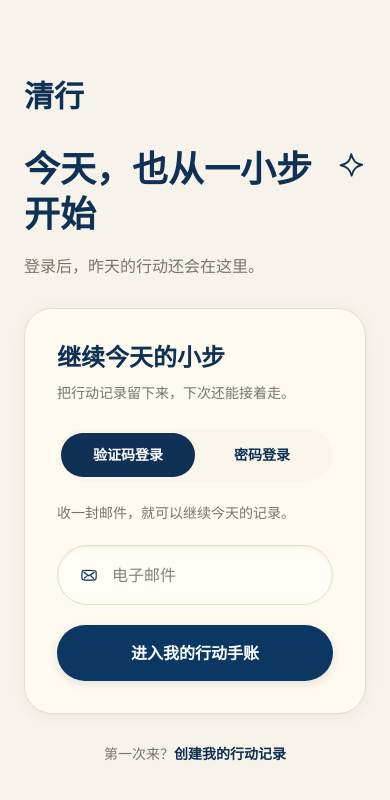
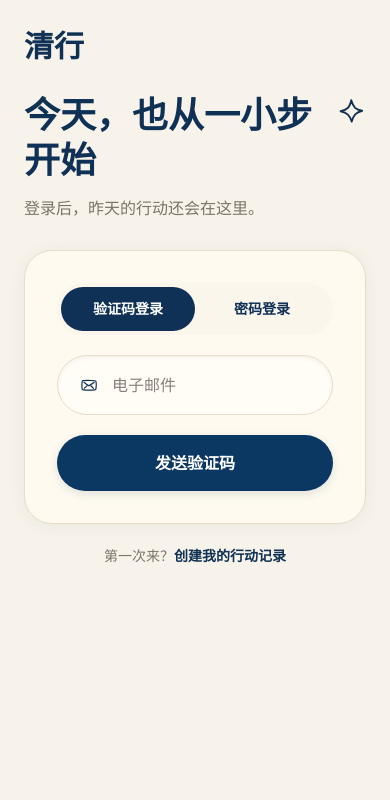
Before and after one commit to 985253170-arch/ai-todo, a Next.js app in the folder apps/mobile-app/: page / in a window 390 px wide. Both pictures are taken after a click on the button "开始使用". Shown: the top 800 px of the page. Built offline with nearby package versions, Linux system fonts and the light colour scheme.

Commit message:
feat: refine mobile welcome and otp mock flow
Co-Authored-By: Claude Opus 4.8 (1M context) <noreply@anthropic.com>

```diff
--- a/apps/mobile-app/components/auth/OtpLoginPage.tsx
+++ b/apps/mobile-app/components/auth/OtpLoginPage.tsx
@@ -1,17 +1,25 @@
 "use client";
 
-import { useState, type FormEvent } from "react";
+import {
+  useCallback,
+  useEffect,
+  useRef,
+  useState,
+  type FormEvent,
+} from "react";
 import type { AuthScreen } from "@/types/app";
 import { IconMail, IconStar } from "@/components/icons";
+import { useBackController } from "@/contexts/BackControllerContext";
 import { PaperCard } from "@/components/ui/PaperCard";
 import { PrimaryButton } from "@/components/ui/PrimaryButton";
 import { TextInput } from "@/components/ui/TextInput";
-import { loginWithOtp } from "@/services/authService.mock";
 
 interface OtpLoginPageProps {
   onNavigate: (screen: AuthScreen) => void;
   onLoginSuccess: () => void;
 }
+
+type OtpStep = "email-entry" | "code-entry";
 
 function validateEmail(email: string): string {
   if (!email.trim()) {
@@ -25,44 +33,143 @@ function validateEmail(email: string): string {
   return "";
 }
 
+function maskEmail(email: string): string {
+  const [localPart, domain, ...rest] = email.trim().split("@");
+
+  if (!localPart || !domain || rest.length > 0) {
+    return "你的演示邮箱";
+  }
+
+  if (localPart.length === 1) {
+    return `*@${domain}`;
+  }
+
+  if (localPart.length === 2) {
+    return `${localPart[0]}*@${domain}`;
+  }
+
+  return `${localPart[0]}${"*".repeat(Math.max(1, localPart.length - 2))}${localPart.at(-1)}@${domain}`;
+}
+
 export function OtpLoginPage({ onNavigate, onLoginSuccess }: OtpLoginPageProps) {
+  const [otpStep, setOtpStep] = useState<OtpStep>("email-entry");
   const [email, setEmail] = useState("");
   const [emailError, setEmailError] = useState("");
   const [formError, setFormError] = useState("");
-  const [isSubmitting, setIsSubmitting] = useState(false);
+  const [verificationCode, setVerificationCode] = useState("");
+  const [resendTimer, setResendTimer] = useState(0);
+  const [isSending, setIsSending] = useState(false);
+  const [isCodeInputFocused, setIsCodeInputFocused] = useState(false);
+  const codeInputRef = useRef<HTMLInputElement>(null);
+  const sendTimeoutRef = useRef<ReturnType<typeof setTimeout> | null>(null);
+  const backController = useBackController();
 
-  async function handleSubmit(event: FormEvent<HTMLFormElement>) {
+  const clearSendTimeout = useCallback(() => {
+    if (sendTimeoutRef.current !== null) {
+      clearTimeout(sendTimeoutRef.current);
+      sendTimeoutRef.current = null;
+    }
+  }, []);
+
+  const returnToEmailEntry = useCallback(() => {
+    clearSendTimeout();
+    setIsSending(false);
+    setOtpStep("email-entry");
+    setVerificationCode("");
+    setResendTimer(0);
+    setFormError("");
+    setEmailError("");
+    setIsCodeInputFocused(false);
+  }, [clearSendTimeout]);
+
+  useEffect(() => {
+    return () => clearSendTimeout();
+  }, [clearSendTimeout]);
+
+  useEffect(() => {
+    if (otpStep !== "code-entry" || resendTimer <= 0) {
+      return;
+    }
+
+    const intervalId = window.setInterval(() => {
+      setResendTimer((currentTimer) => Math.max(0, currentTimer - 1));
+    }, 1000);
+
+    return () => window.clearInterval(intervalId);
+  }, [otpStep, resendTimer]);
+
+  useEffect(() => {
+    backController.register({
+      id: "otp-code-entry",
+      priority: 65,
+      handle: () => {
+        if (otpStep !== "code-entry") {
+          return false;
+        }
+
+        returnToEmailEntry();
+        return true;
+      },
+    });
+
+    return () => backController.unregister("otp-code-entry");
+  }, [backController, otpStep, returnToEmailEntry]);
+
+  function handleEmailSubmit(event: FormEvent<HTMLFormElement>) {
     event.preventDefault();
     const nextEmailError = validateEmail(email);
     setEmailError(nextEmailError);
     setFormError("");
 
-    if (nextEmailError) {
+    if (nextEmailError || isSending) {
       return;
     }
 
-    setIsSubmitting(true);
-    try {
-      await loginWithOtp(email.trim());
-      onLoginSuccess();
-    } catch {
-      setFormError("暂时没能进入，稍后再试一次。");
-    } finally {
-      setIsSubmitting(false);
+    setIsSending(true);
+    clearSendTimeout();
+    sendTimeoutRef.current = setTimeout(() => {
+      sendTimeoutRef.current = null;
+      setOtpStep("code-entry");
+      setVerificationCode("");
+      setResendTimer(60);
+      setIsSending(false);
+      setIsCodeInputFocused(false);
+    }, 250);
+  }
+
+  function handleVerificationCodeChange(value: string) {
+    setVerificationCode(value.replace(/\D/g, "").slice(0, 6));
+    if (formError) {
+      setFormError("");
     }
   }
 
-  return (
-    <main className="min-h-screen bg-warm-bg px-6 py-7">
-      <div className="mx-auto flex min-h-[calc(100vh-3.5rem)] max-w-mobile flex-col justify-center gap-7">
-        <header>
+  function handleVerifyCode() {
+    if (!/^\d{6}$/.test(verificationCode)) {
+      setFormError("验证码需要 6 位。");
+      return;
+    }
+
+    setFormError("");
+    onLoginSuccess();
+  }
+
+  function handleResend() {
+    setFormError("");
+    setResendTimer(60);
+  }
+
+  function renderEmailEntry() {
+    return (
+      <>
+        <header className="shrink-0">
           <p className="font-serif text-3xl font-semibold text-brand-blue">清行</p>
-          <div className="mt-8 flex items-start justify-between gap-5">
+          <div className="mt-7 flex items-start justify-between gap-5">
             <div>
               <h1 className="font-serif text-4xl font-semibold leading-tight text-brand-blue">
                 今天，也从一小步开始
               </h1>
-              <p className="mt-4 text-base leading-7 text-text-secondary">
+              <p className="mt-3 text-base leading-7 text-text-secondary">
                 登录后，昨天的行动还会在这里。
               </p>
             </div>
@@ -72,14 +179,7 @@ export function OtpLoginPage({ onNavigate, onLoginSuccess }: OtpLoginPageProps)
           </div>
         </header>
 
-        <PaperCard variant="warm" padding="large">
-          <div className="mb-6">
-            <h2 className="font-serif text-2xl font-semibold text-brand-blue">继续今天的小步</h2>
-            <p className="mt-2 text-sm leading-6 text-text-secondary">
-              把行动记录留下来，下次还能接着走。
-            </p>
-          </div>
-
+        <PaperCard variant="warm" padding="large" className="mt-7 shrink-0">
           <div className="mb-5 grid grid-cols-2 rounded-button bg-warm-soft p-1 text-sm font-semibold">
             <button className="min-h-touch rounded-button bg-brand-blue text-white" type="button">
               验证码登录
@@ -93,10 +193,7 @@ export function OtpLoginPage({ onNavigate, onLoginSuccess }: OtpLoginPageProps)
             </button>
           </div>
 
-          <form className="space-y-5" onSubmit={handleSubmit}>
-            <p className="text-sm leading-6 text-text-secondary">
-              收一封邮件，就可以继续今天的记录。
-            </p>
+          <form className="space-y-5" onSubmit={handleEmailSubmit}>
             <TextInput
               autoComplete="email"
               error={emailError}
@@ -113,13 +210,17 @@ export function OtpLoginPage({ onNavigate, onLoginSuccess }: OtpLoginPageProps)
               value={email}
             />
             {formError ? <p className="px-2 text-sm text-danger-soft">{formError}</p> : null}
-            <PrimaryButton loading={isSubmitting} loadingText="正在登录..." type="submit">
-              进入我的行动手账
+            <PrimaryButton
+              loading={isSending}
+              loadingText="正在准备验证码..."
+              type="submit"
+            >
+              发送验证码
             </PrimaryButton>
           </form>
         </PaperCard>
 
-        <footer className="text-center text-sm leading-6 text-text-secondary">
+        <footer className="shrink-0 pt-5 text-center text-sm leading-6 text-text-secondary">
           第一次来？
           <button
             className="font-semibold text-brand-blue"
@@ -129,6 +230,110 @@ export function OtpLoginPage({ onNavigate, onLoginSuccess }: OtpLoginPageProps)
             创建我的行动记录
           </button>
         </footer>
+      </>
+    );
+  }
+
+  function renderCodeEntry() {
+    const activeIndex = Math.min(verificationCode.length, 5);
+
+    return (
+      <>
+        <header className="shrink-0">
+          <p className="font-serif text-3xl font-semibold text-brand-blue">清行</p>
+          <h1 className="mt-7 font-serif text-4xl font-semibold leading-tight text-brand-blue">
+            继续输入验证码
+          </h1>
+          <p className="mt-3 text-base leading-7 text-text-secondary">
+            当前是前端体验流程，暂时不会发送真实邮件。
+            <br />
+            输入任意 6 位数字即可继续体验。
+          </p>
+        </header>
+
+        <PaperCard variant="warm" padding="large" className="mt-7 shrink-0">
+          <div className="flex items-center gap-3">
+            <span className="grid min-h-touch min-w-touch place-items-center rounded-input bg-paper text-brand-blue">
+              <IconMail size={22} />
+            </span>
+            <div className="min-w-0">
+              <p className="text-sm font-semibold text-brand-blue">演示邮箱</p>
+              <p className="truncate text-sm leading-6 text-text-secondary">{maskEmail(email)}</p>
+            </div>
+          </div>
+
+          <div
+            className="relative mt-6 cursor-text"
+            onClick={() => codeInputRef.current?.focus()}
+          >
+            <input
+              ref={codeInputRef}
+              aria-label="6 位验证码"
+              autoComplete="one-time-code"
+              className="absolute inset-0 z-10 h-full w-full cursor-text opacity-0"
+              inputMode="numeric"
+              maxLength={6}
+              onBlur={() => setIsCodeInputFocused(false)}
+              onChange={(event) => handleVerificationCodeChange(event.target.value)}
+              onFocus={() => setIsCodeInputFocused(true)}
+              type="text"
+              value={verificationCode}
+            />
+            <div className="pointer-events-none grid grid-cols-6 gap-2" aria-hidden="true">
+              {Array.from({ length: 6 }, (_, index) => {
+                const isActive = isCodeInputFocused && index === activeIndex;
+                const digit = verificationCode[index] ?? "";
+
+                return (
+                  <span
+                    className={[
+                      "grid min-h-touch place-items-center rounded-input border bg-paper text-xl font-semibold text-brand-blue shadow-inner",
+                      isActive ? "border-brand-blue" : "border-border-paper",
+                    ].join(" ")}
+                    key={index}
+                  >
+                    {digit}
+                  </span>
+                );
+              })}
+            </div>
+          </div>
+
+          {formError ? <p className="mt-3 px-2 text-sm text-danger-soft">{formError}</p> : null}
+
+          <div className="mt-6 space-y-3">
+            <PrimaryButton
+              disabled={verificationCode.length !== 6}
+              onClick={handleVerifyCode}
+              type="button"
+            >
+              验证并进入清行
+            </PrimaryButton>
+            <button
+              className="min-h-touch w-full rounded-button px-4 text-sm font-semibold text-brand-blue disabled:text-text-tertiary"
+              disabled={resendTimer > 0}
+              type="button"
+              onClick={handleResend}
+            >
+              {resendTimer > 0 ? `重新发送（${resendTimer} 秒）` : "重新发送"}
+            </button>
+            <button
+              className="min-h-touch w-full rounded-button px-4 text-sm font-semibold text-text-secondary"
+              type="button"
+              onClick={returnToEmailEntry}
+            >
+              更换邮箱
+            </button>
+          </div>
+        </PaperCard>
+      </>
+    );
+  }
+
+  return (
+    <main className="flex h-full min-h-0 flex-col bg-warm-bg px-6 py-7">
+      <div className="mx-auto flex w-full max-w-mobile flex-col">
+        {otpStep === "email-entry" ? renderEmailEntry() : renderCodeEntry()}
       </div>
     </main>
   );
```
Also changed, not shown: apps/mobile-app/components/auth/WelcomePage.tsx (+19 -46 lines).
